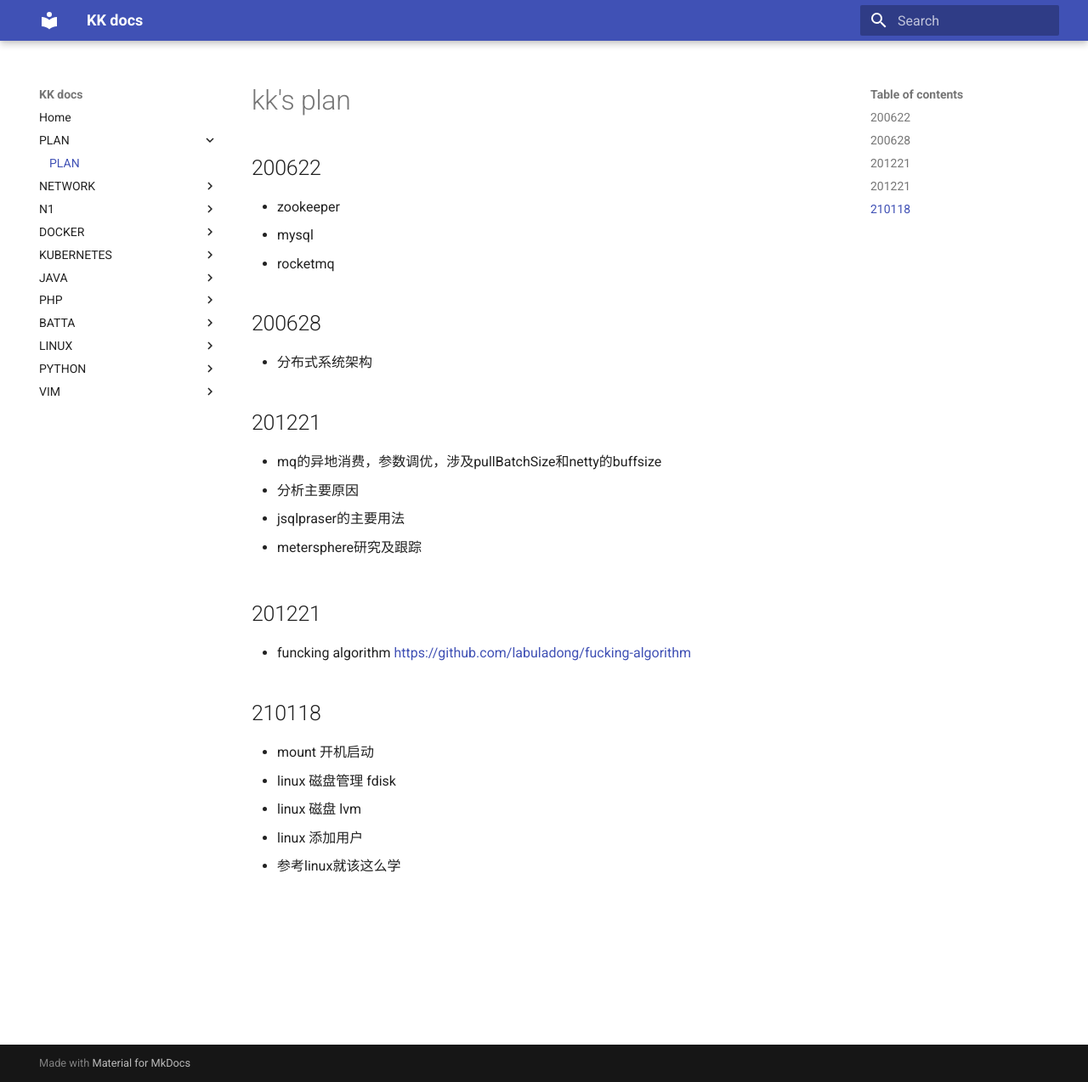
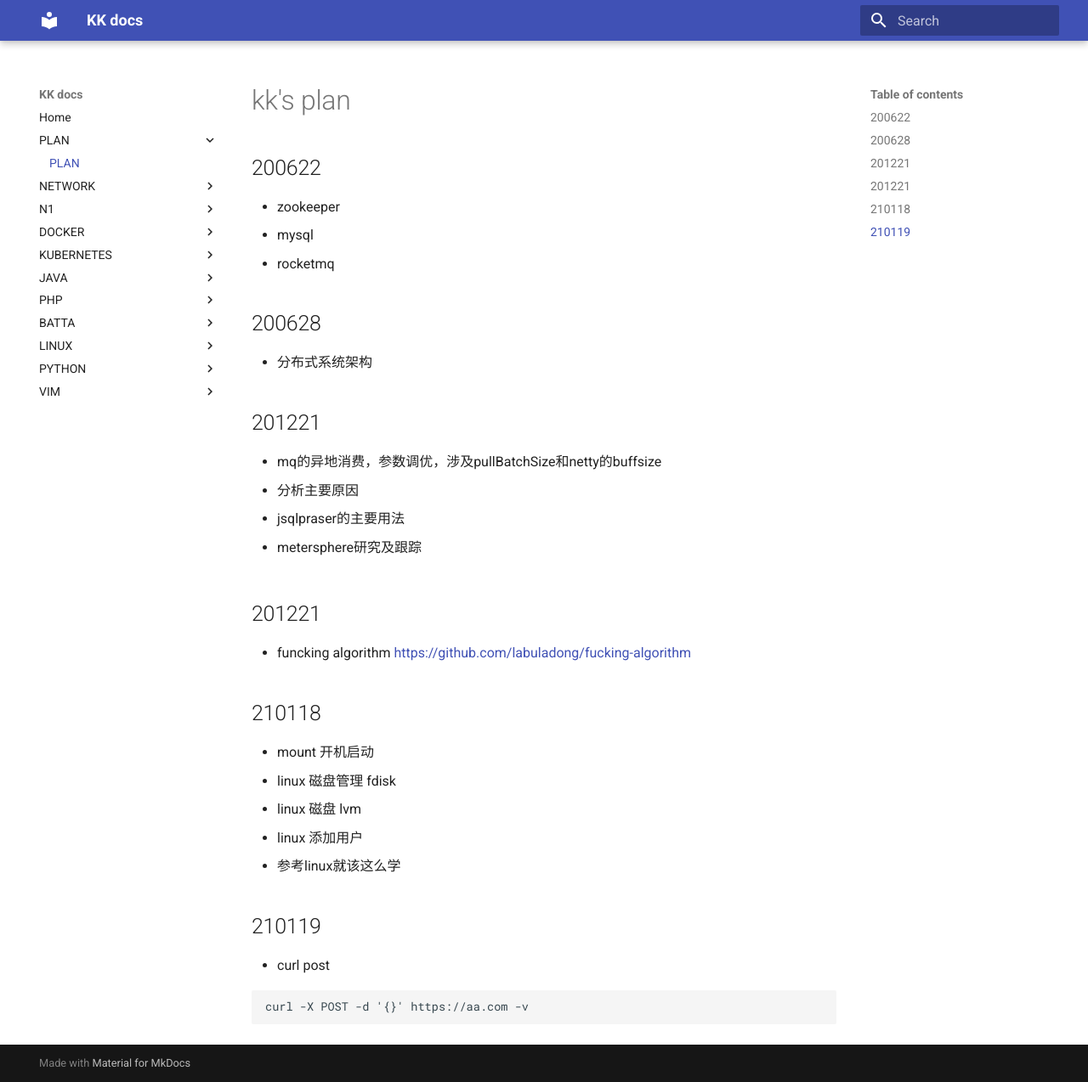
Before and after one commit to block-pro/kkdocs, an MkDocs documentation site: the page built from docs/plan/plan.md, in a window 1280 px wide and 1274 px high. Shown: the whole window at 85% size. Built offline with MkDocs 1.6.1 and Material for MkDocs 9.7.7, drawn with Linux system fonts in a browser that asks for light colours.

Commit message:
add some plan

````diff
--- a/docs/plan/plan.md
+++ b/docs/plan/plan.md
@@ -31,3 +31,10 @@
 * linux 磁盘 lvm
 * linux 添加用户
 * 参考linux就该这么学
+
+## 210119
+
+* curl post
+```bash
+curl -X POST -d '{}' https://aa.com -v
+```
````
